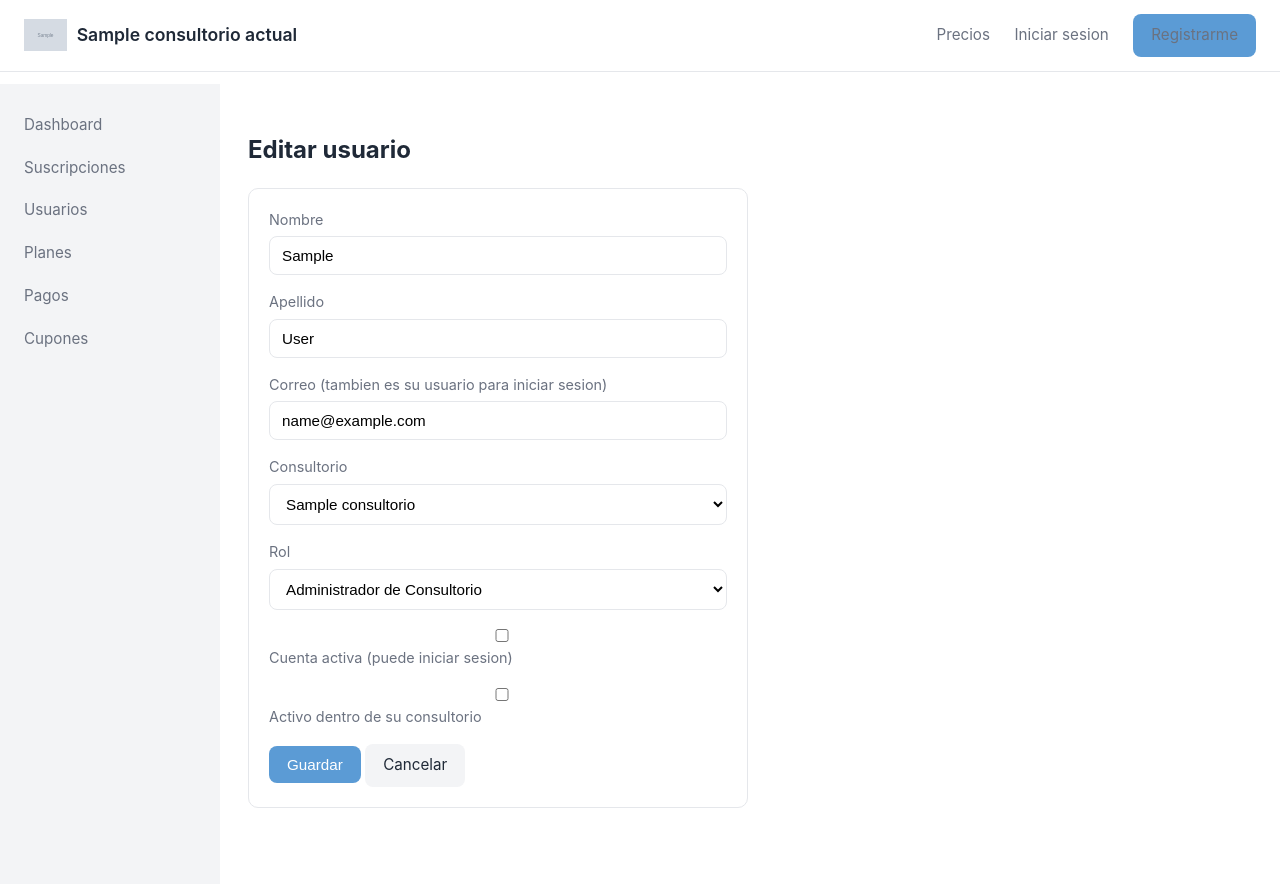
After one commit to jriquezes87/odontogest, a Django app: template templates/core/usuario_form.html in a window 1280 px wide. The commit adds this page. Run offline with Django 5.2, Linux system fonts and the light colour scheme; the template is opened without the code that fills it: most values are stand-ins (such as "Sample title", 1, 10 or a date in 2020); grey boxes marked "Sample" are stand-in pictures.

Commit message:
Agregar gestion de Usuarios al panel de super-admin
Se agrega core/views.py: lista_usuarios, editar_usuario, eliminar_usuario
(admin_consultorio y doctor; el super_admin sigue gestionandose desde
/admin/ para no arriesgar autodegradarse permisos por error), con sus
templates y el link "Usuarios" en el sidebar y la barra superior del
panel. Editar el correo tambien actualiza el username, porque es el
mismo campo que se usa para iniciar sesion.

De paso, se encontro y arreglo un bug real al probar el borrado: el
panel corre en el schema publico, pero las citas/historias/etc. de un
usuario viven en el schema de su consultorio, asi que Django fallaba al
intentar revisar esas tablas para el cascade delete (relation
"clientes_cita" does not exist). Se envuelve el delete en
schema_context(usuario.consultorio.schema_name) para que la cascada
corra donde debe. La pantalla de confirmacion avisa que borrar un
doctor tambien borra sus citas (asi esta definido el modelo, on_delete
CASCADE en Cita.doctor).

Tambien se agrega proteccion simple contra doble-submit en el
formulario de registro publico (disabled al enviar), que fue lo que
causo la confusion original: dos envios con el mismo identificador
mostraban a la vez el mensaje de exito del primero y el de error del
segundo.

Probado de punta a punta contra Postgres local, incluyendo el caso de
borrar un doctor con una cita real asignada.

Co-authored-by: Claude <noreply@anthropic.com>

```diff
--- a/core/urls.py
+++ b/core/urls.py
@@ -14,4 +14,7 @@ urlpatterns = [
     path('planes/nuevo/', views.crear_plan, name='crear_plan'),
     path('planes/<int:plan_id>/editar/', views.editar_plan, name='editar_plan'),
     path('planes/<int:plan_id>/eliminar/', views.eliminar_plan, name='eliminar_plan'),
+    path('usuarios/', views.lista_usuarios, name='usuarios'),
+    path('usuarios/<int:usuario_id>/editar/', views.editar_usuario, name='editar_usuario'),
+    path('usuarios/<int:usuario_id>/eliminar/', views.eliminar_usuario, name='eliminar_usuario'),
 ]
--- a/templates/base.html
+++ b/templates/base.html
@@ -22,6 +22,7 @@
             {% if user.is_authenticated %}
                 {% if user.rol == 'super_admin' %}
                     <a href="{% url 'core:dashboard_admin' %}">Panel</a>
+                    <a href="{% url 'core:usuarios' %}">Usuarios</a>
                     <a href="{% url 'core:planes' %}">Planes</a>
                     <a href="{% url 'core:suscripciones' %}">Suscripciones</a>
                     <a href="{% url 'core:pagos' %}">Pagos</a>
--- a/templates/core/_layout_admin.html
+++ b/templates/core/_layout_admin.html
@@ -4,6 +4,7 @@
     <aside class="sidebar">
         <a href="{% url 'core:dashboard_admin' %}" class="{% if request.resolver_match.url_name == 'dashboard_admin' %}activo{% endif %}">Dashboard</a>
         <a href="{% url 'core:suscripciones' %}" class="{% if request.resolver_match.url_name == 'suscripciones' %}activo{% endif %}">Suscripciones</a>
+        <a href="{% url 'core:usuarios' %}" class="{% if '/panel/usuarios' in request.path %}activo{% endif %}">Usuarios</a>
         <a href="{% url 'core:planes' %}" class="{% if '/panel/planes' in request.path %}activo{% endif %}">Planes</a>
         <a href="{% url 'core:pagos' %}" class="{% if request.resolver_match.url_name == 'pagos' %}activo{% endif %}">Pagos</a>
         <a href="{% url 'core:cupones' %}" class="{% if request.resolver_match.url_name == 'cupones' %}activo{% endif %}">Cupones</a>
--- /dev/null
+++ b/templates/core/usuario_form.html
@@ -0,0 +1,45 @@
+{% extends "core/_layout_admin.html" %}
+{% block titulo %}Editar usuario{% endblock %}
+
+{% block contenido_admin %}
+<h2>Editar usuario</h2>
+
+<form method="post" class="card" style="max-width:500px;">
+    {% csrf_token %}
+    <div class="form-grupo">
+        <label>Nombre</label>
+        <input type="text" name="first_name" value="{{ usuario.first_name }}">
+    </div>
+    <div class="form-grupo">
+        <label>Apellido</label>
+        <input type="text" name="last_name" value="{{ usuario.last_name }}">
+    </div>
+    <div class="form-grupo">
+        <label>Correo (tambien es su usuario para iniciar sesion)</label>
+        <input type="email" name="correo" value="{{ usuario.email }}" required>
+    </div>
+    <div class="form-grupo">
+        <label>Consultorio</label>
+        <select name="consultorio_id" required>
+            {% for c in consultorios %}
+                <option value="{{ c.id }}" {% if usuario.consultorio_id == c.id %}selected{% endif %}>{{ c.nombre_practica }}</option>
+            {% endfor %}
+        </select>
+    </div>
+    <div class="form-grupo">
+        <label>Rol</label>
+        <select name="rol">
+            <option value="admin_consultorio" {% if usuario.rol == 'admin_consultorio' %}selected{% endif %}>Administrador de Consultorio</option>
+            <option value="doctor" {% if usuario.rol == 'doctor' %}selected{% endif %}>Doctor / Odontologo</option>
+        </select>
+    </div>
+    <div class="form-grupo">
+        <label><input type="checkbox" name="is_active" {% if usuario.is_active %}checked{% endif %}> Cuenta activa (puede iniciar sesion)</label>
+    </div>
+    <div class="form-grupo">
+        <label><input type="checkbox" name="activo_en_consultorio" {% if usuario.activo_en_consultorio %}checked{% endif %}> Activo dentro de su consultorio</label>
+    </div>
+    <button type="submit" class="btn btn-primario">Guardar</button>
+    <a href="{% url 'core:usuarios' %}" class="btn btn-secundario">Cancelar</a>
+</form>
+{% endblock %}
--- a/templates/landing/registro.html
+++ b/templates/landing/registro.html
@@ -6,7 +6,7 @@
     <h1>Crea tu cuenta</h1>
     <p style="color:var(--color-gris-texto);">14 dias de prueba gratis, sin tarjeta de credito.</p>
 
-    <form method="post" class="card">
+    <form method="post" class="card" onsubmit="this.querySelector('button[type=submit]').disabled = true;">
         {% csrf_token %}
         <div class="form-grupo">
             <label>Nombre de tu consultorio o practica</label>
```
Also changed, not shown: core/views.py (+58 -0 lines), templates/core/usuario_confirmar_eliminar.html (added, +25 -0 lines), templates/core/usuarios.html (added, +41 -0 lines).
